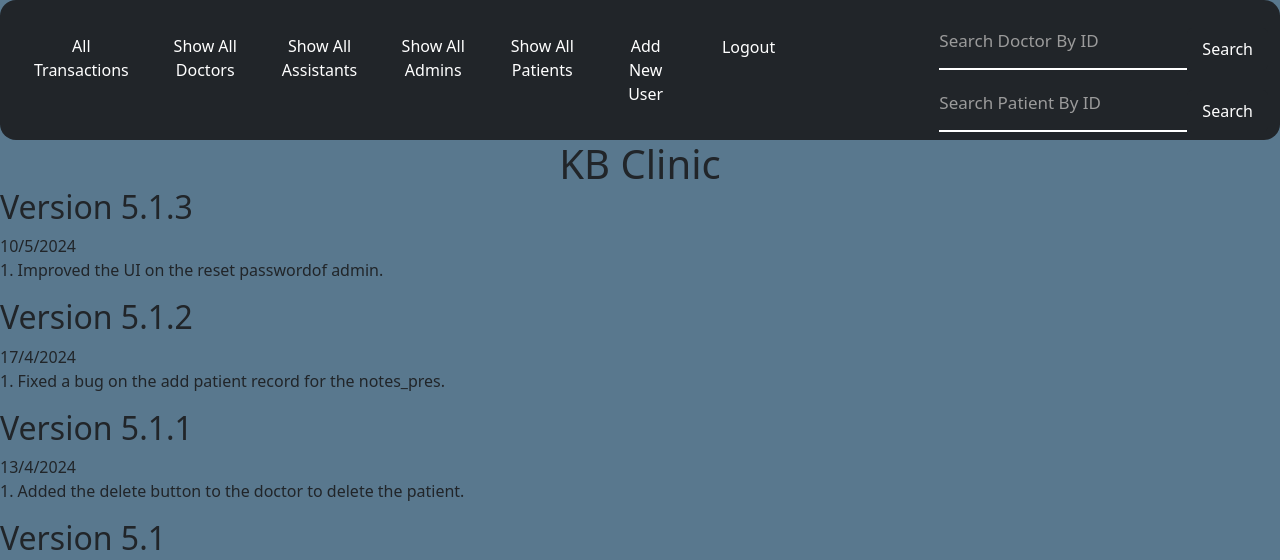
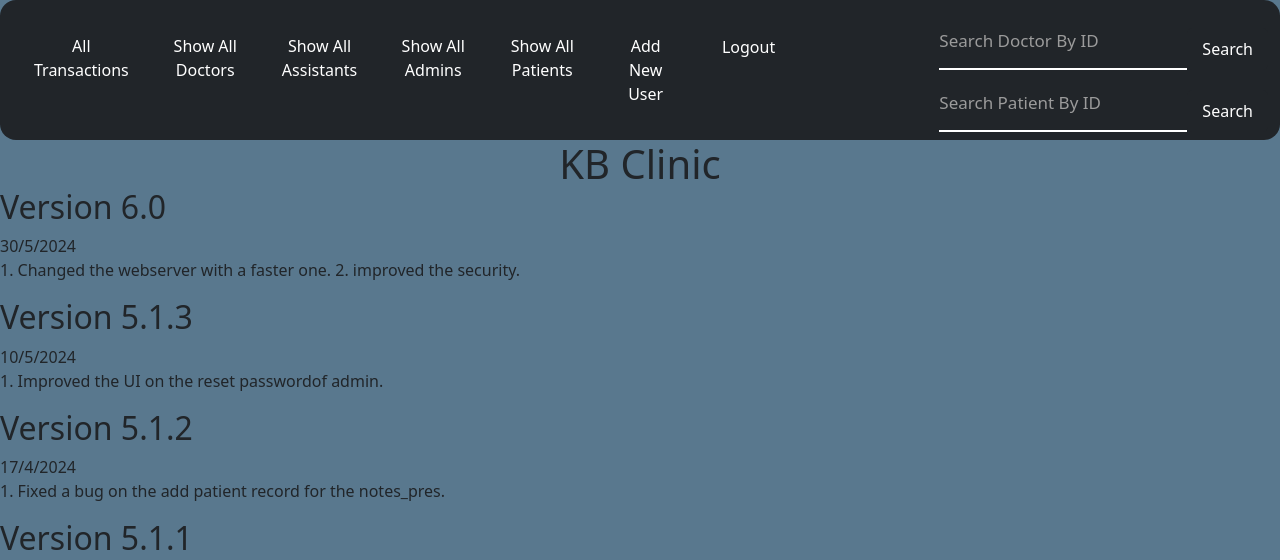
Before and after one commit to Kbassem10/imhotep_clinic, a Flask app: page /version_admin in a window 1280 px wide. Shown: the top 560 px of the page. Run offline with Flask 2, Linux system fonts and the light colour scheme; the visitor is signed in with stand-in values (Sample User, id 1); some libraries are stand-ins or nearby versions.

Commit message:
version 6.0

```diff
--- a/templates/footer.html
+++ b/templates/footer.html
@@ -1,5 +1,5 @@
 <footer class="bg-light text-center text-lg-start">
     <div class="text-center p-3" style="background-color: #59788e;">
-        © 2023-2024 Copyright: <a href="https://imhoteptech.pythonanywhere.com/" style="color: black;">Imhotep tech</a> <a href="/version_public"><br>{% include 'footer_all.html' %}</a>
+        © 2023-2024 Copyright: <a href="https://kbassem10.github.io/ImhotepTech/index.html" style="color: black;">Imhotep tech</a> <a href="/version_public"><br>{% include 'footer_all.html' %}</a>
     </div>
 </footer>
--- a/templates/footer_admin.html
+++ b/templates/footer_admin.html
@@ -1,5 +1,5 @@
 <footer class="bg-light text-center text-lg-start">
     <div class="text-center p-3" style="background-color: #59788e;">
-        © 2023-2024 Copyright: <a href="https://imhoteptech.pythonanywhere.com/" style="color: black;">Imhotep tech</a>  <a href="/version_admin"><br>{% include 'footer_all.html' %}</a>
+        © 2023-2024 Copyright: <a href="https://kbassem10.github.io/ImhotepTech/index.html" style="color: black;">Imhotep tech</a>  <a href="/version_admin"><br>{% include 'footer_all.html' %}</a>
     </div>
 </footer>
--- a/templates/footer_all.html
+++ b/templates/footer_all.html
@@ -1 +1 @@
-Version 5.1.3
+Version 6.0
--- a/templates/footer_assi.html
+++ b/templates/footer_assi.html
@@ -1,5 +1,5 @@
 <footer class="bg-light text-center text-lg-start">
     <div class="text-center p-3" style="background-color: #59788e;">
-        © 2023-2024 Copyright: <a href="https://imhoteptech.pythonanywhere.com/" style="color: black;">Imhotep tech</a> <a href="/version_assi"><br>{% include 'footer_all.html' %}</a>
+        © 2023-2024 Copyright: <a href="https://kbassem10.github.io/ImhotepTech/index.html" style="color: black;">Imhotep tech</a> <a href="/version_assi"><br>{% include 'footer_all.html' %}</a>
     </div>
 </footer>
--- a/templates/footer_doctor.html
+++ b/templates/footer_doctor.html
@@ -1,5 +1,5 @@
 <footer class="bg-light text-center text-lg-start">
     <div class="text-center p-3" style="background-color: #59788e;">
-        © 2023-2024 Copyright: <a href="https://imhoteptech.pythonanywhere.com/" style="color: black;">Imhotep tech</a>  <a href="/version_doctor"><br>{% include 'footer_all.html' %}</a>
+        © 2023-2024 Copyright: <a href="https://kbassem10.github.io/ImhotepTech/index.html" style="color: black;">Imhotep tech</a>  <a href="/version_doctor"><br>{% include 'footer_all.html' %}</a>
     </div>
 </footer>
--- a/templates/version.html
+++ b/templates/version.html
@@ -1,4 +1,11 @@
 <h1 class="centered">KB Clinic</h1>
+
+<h2>Version 6.0</h2>
+<p>
+    30/5/2024<br>
+    1. Changed the webserver with a faster one.
+    2. improved the security.
+</p>
 
 <h2>Version 5.1.3</h2>
 <p>
```
